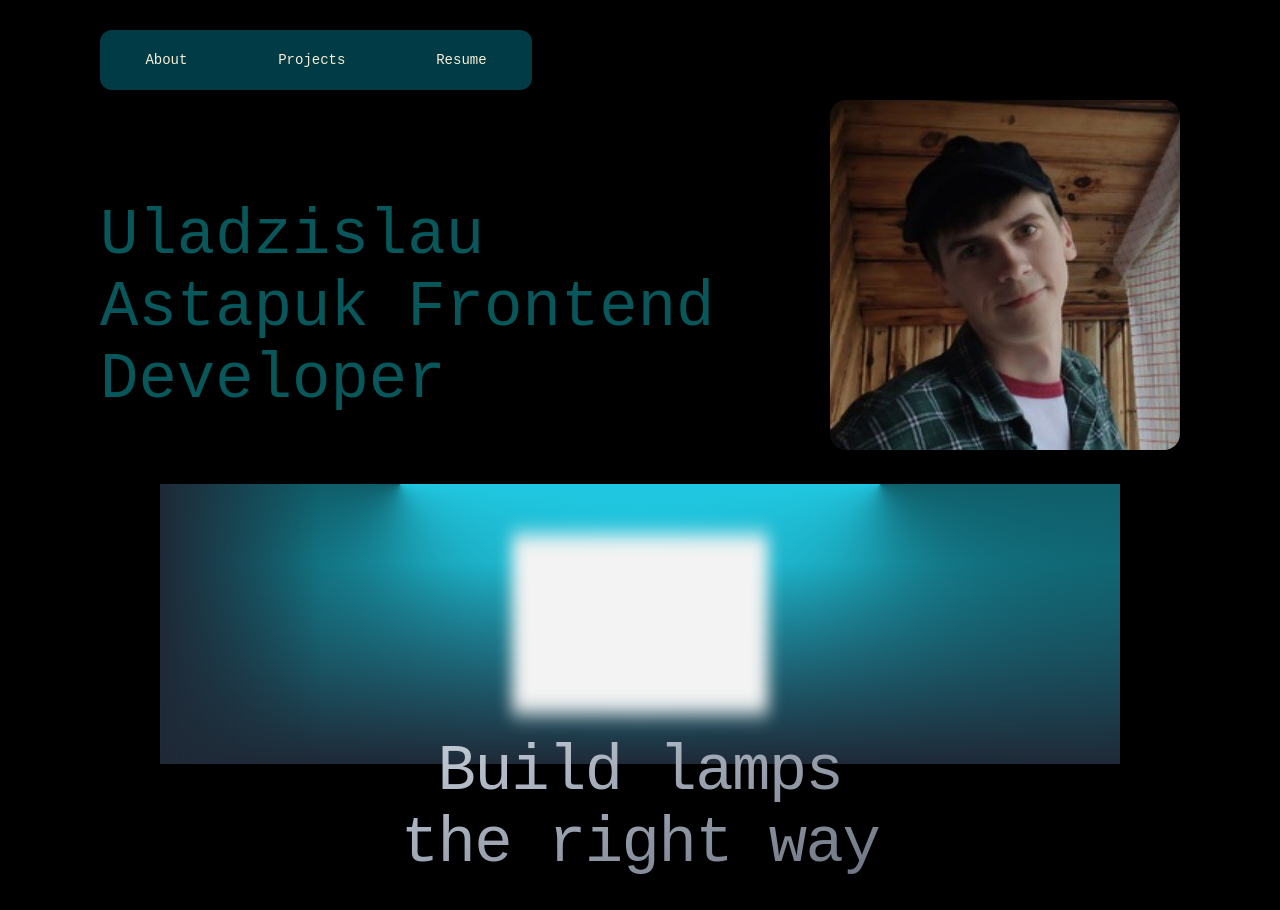
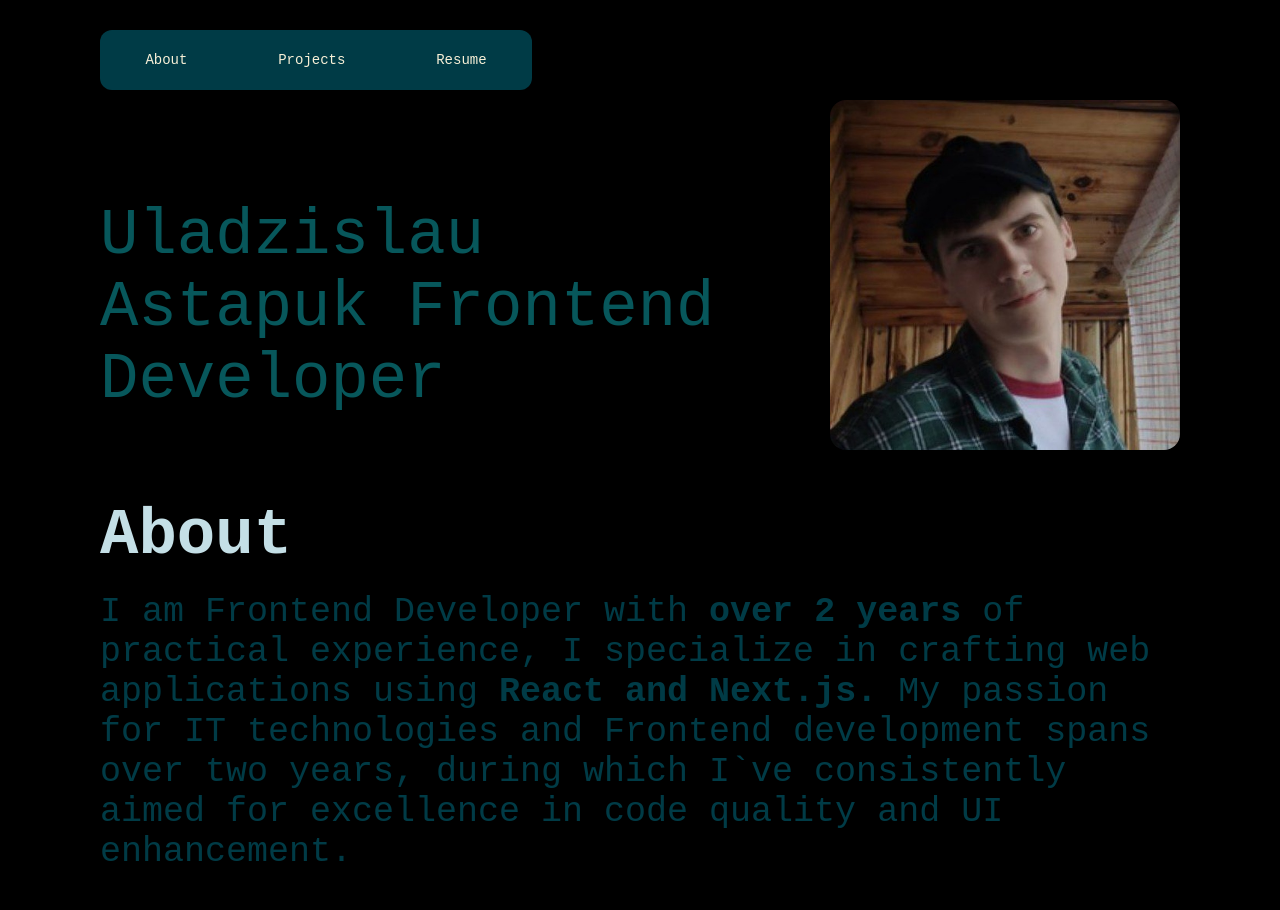
Before and after one commit to Sp0ngbik/partfolio, a Next.js app: page / in a window 1280 px wide. Shown: the top 910 px of the page. Built offline with nearby package versions, Linux system fonts and the light colour scheme.

Commit message:
del lamp

```diff
--- a/src/app/page.tsx
+++ b/src/app/page.tsx
@@ -5,7 +5,6 @@ import {gsap, TextPlugin} from 'gsap/all'
 import TechSkills from '@/components/TechSkills/TechSkills'
 import {ProfileCard} from '@/components/ProfileCard/ProfileCard'
 import Lamp from '@/components/Lamp/Lamp'
-import {LampContainer} from "@/components/Lamp/LampContainer";
 
 export default function Home() {
     const textProduce: RefObject<HTMLDivElement> = useRef(null)
@@ -30,8 +29,6 @@ export default function Home() {
                 </div>
             </div>
             <div className={s.about}>
-                {/*<LampContainer>*/}
-                    <Lamp/>
                     <h2>About</h2>
                     <div>
                         I am Frontend Developer with <span>over 2 years </span> of practical experience, I
@@ -39,7 +36,6 @@ export default function Home() {
                         for IT technologies and Frontend development spans over two years, during which I`ve
                         consistently aimed for excellence in code quality and UI enhancement.
                     </div>
-                {/*</LampContainer>*/}
             </div>
             <TechSkills/>
         </main>
--- a/src/components/Lamp/Lamp.tsx
+++ /dev/null
@@ -1,35 +0,0 @@
-import React from 'react'
-import { LampContainer } from '@/components/Lamp/LampContainer'
-import { motion } from 'framer-motion'
-
-const Lamp = ({ children }: any) => {
-  return (
-      <LampContainer>
-          <motion.h1
-              style={{
-                  marginTop: "2rem",
-                  backgroundImage: "linear-gradient(to bottom right, #CBD5E0, #6B7280)",
-                  WebkitBackgroundClip: "text",
-                  backgroundClip: "text",
-                  textAlign: "center",
-                  paddingTop: "1rem",
-                  fontSize: "4rem",
-                  fontWeight: "500",
-                  letterSpacing: "-0.025em",
-                  color: "transparent",
-              }}
-              initial={{ opacity: 0.5, y: 100 }}
-              animate={{ opacity: 1, y: 0 }}
-              transition={{
-                  delay: 0.3,
-                  duration: 0.8,
-                  ease: "easeInOut",
-              }}
-          >
-              Build lamps <br /> the right way
-          </motion.h1>
-      </LampContainer>
-  )
-}
-
-export default Lamp
--- a/src/components/Lamp/LampContainer/LampContainer.tsx
+++ /dev/null
@@ -1,226 +0,0 @@
-import { motion } from 'framer-motion'
-import clsx from 'clsx'
-
-export const LampContainer = ({
-  children,
-  className,
-}: {
-  children: React.ReactNode
-  className?: string
-}) => {
-  return (
-    <div
-      style={{
-        position: 'relative',
-        display: 'flex',
-        minHeight: '60vh',
-        flexDirection: 'column',
-        overflow: 'hidden',
-        // backgroundColor:'transparent',
-        // backgroundColor: '#1f2937', /* bg-slate-950 */
-        width: '100%',
-        borderRadius: '0.375rem' /* rounded-md */,
-        zIndex: 0,
-      }}
-      className={clsx(className)}
-    >
-      <div
-        style={{
-          position: 'relative',
-          display: 'flex',
-          width: '100%',
-          flex: 1,
-          transform: 'scaleY(1.25)',
-          alignItems: 'center',
-          justifyContent: 'center',
-          isolation: 'isolate',
-          zIndex: 0,
-        }}
-      >
-        <motion.div
-          initial={{ opacity: 0.5, width: '15rem' }}
-          whileInView={{ opacity: 1, width: '30rem' }}
-          transition={{
-            delay: 0.3,
-            duration: 0.8,
-            ease: 'easeInOut',
-          }}
-          style={{
-            position: 'absolute',
-            backgroundImage: `conic-gradient(var(--conic-position), var(--tw-gradient-stops))`,
-            inset: 'auto',
-            right: '50%',
-            height: '14rem' /* h-56 */,
-            overflow: 'visible',
-            width: '30rem',
-            background: 'conic-gradient(from 70deg at center top, #22d3ee, transparent)',
-          }}
-          // className="absolute inset-auto right-1/2 h-56 overflow-visible w-[30rem] bg-gradient-conic from-cyan-500 via-transparent to-transparent text-white [--conic-position:from_70deg_at_center_top]"
-        >
-          <div
-            style={{
-              position: 'absolute',
-              width: '100%',
-              left: 0,
-              backgroundColor: '#1f2937' /* bg-slate-950 */,
-              height: '10rem' /* h-40 */,
-              bottom: 0,
-              zIndex: 20,
-              maskImage: 'linear-gradient(to top, white, transparent)',
-              maskComposite: 'destination-out',
-            }}
-            // className="absolute  w-[100%] left-0 bg-slate-950 h-40 bottom-0 z-20 [mask-image:linear-gradient(to_top,white,transparent)]"
-          />
-          <div
-            style={{
-              position: 'absolute',
-              width: '10rem' /* w-40 */,
-              height: '100%',
-              left: 0,
-              backgroundColor: '#1f2937' /* bg-slate-950 */,
-              bottom: 0,
-              zIndex: 20,
-
-              maskImage: 'linear-gradient(to right,  white,transparent)',
-            }}
-            // className="absolute  w-40 h-[100%] left-0 bg-slate-950  bottom-0 z-20 [mask-image:linear-gradient(to_right,white,transparent)]"
-          />
-        </motion.div>
-        <motion.div
-          initial={{ opacity: 0.5, width: '15rem' }}
-          whileInView={{ opacity: 1, width: '30rem' }}
-          transition={{
-            delay: 0.3,
-            duration: 0.8,
-            ease: 'easeInOut',
-          }}
-          style={{
-            backgroundImage: `conic-gradient( var(--tw-gradient-stops),var(--conic-position))`,
-            background: 'conic-gradient(from 290deg at center top, transparent, #22d3ee)',
-            position: 'absolute',
-            width: '30rem',
-            inset: 'auto',
-            left: '50%',
-            height: '14rem',
-            color: '#fff',
-          }}
-        >
-          <div
-            style={{
-              left: 0,
-              maskImage: 'linear-gradient(to top, white, transparent)',
-              position: 'absolute',
-              width: '100%' /* w-40 */,
-              height: '10rem',
-              right: 0,
-              backgroundColor: '#1f2937' /* bg-slate-950 */,
-              bottom: 0,
-              zIndex: 20,
-            }}
-          />
-          <div
-            style={{
-              position: 'absolute',
-              width: '100%',
-              right: 0,
-              height: '14rem' /* h-40 */,
-              bottom: 0,
-              zIndex: 20,
-              background: 'conic-gradient(from 290deg at center top,#22d3ee, transparent, )',
-              maskImage: 'linear-gradient(to bottom left, white, transparent)',
-
-            }}
-          />
-        </motion.div>
-        <div
-          style={{
-            position: 'absolute',
-            top: '50%',
-            height: '12rem' /* h-48 */,
-            width: '100%',
-            transform: 'translateY(-50%) scaleX(1.5)' /* translate-y-12 scale-x-150 */,
-            maskImage: 'linear-gradient(to bottom , white, transparent)',
-
-          }}
-        ></div>
-        <div
-          style={{
-            position: 'absolute',
-            top: '50%',
-            zIndex: 50,
-            height: '12rem' /* h-48 */,
-            width: '100%',
-
-          }}
-        ></div>
-        <div
-          style={{
-            position: 'absolute',
-            inset: 'auto',
-            zIndex: 50,
-
-          }}
-        ></div>
-        <motion.div
-          initial={{ width: '8rem' }}
-          whileInView={{ width: '16rem' }}
-          transition={{
-            delay: 0.3,
-            duration: 0.8,
-            ease: 'easeInOut',
-          }}
-          style={{
-            position: 'absolute',
-            inset: 'auto',
-            zIndex: 30,
-            height: '9rem', /* h-36 */
-            width: '16rem' /* w-64 */,
-            backgroundColor: '#f3f3f3', /* bg-cyan-400 */
-            filter: 'blur(8px)' /* blur-2xl */
-          }}
-        ></motion.div>
-        <motion.div
-          initial={{ width: '15rem' }}
-          whileInView={{ width: '30rem' }}
-          transition={{
-            delay: 0.3,
-            duration: 0.8,
-            ease: 'easeInOut',
-          }}
-          style={{
-            position: 'absolute',
-            inset: 'auto',
-            zIndex: 50,
-            height: '0.5rem', /* h-0.5 */
-            width: '30rem',
-            transform: 'translateY(-7rem)', /* -translate-y-[7rem] */
-            backgroundColor: 'transparent' /* bg-cyan-400 */
-          }}
-          className="absolute inset-auto z-50 h-0.5 w-[30rem] -translate-y-[7rem] bg-cyan-400 "
-        ></motion.div>
-
-        <div
-          style={{
-            position: 'absolute',
-            inset: 'auto',
-            zIndex: 40,
-          }}
-        ></div>
-      </div>
-
-      <div
-        style={{
-          position: 'relative',
-          zIndex: 50,
-          display: 'flex',
-          transform: 'translateY(-80px)' /* -translate-y-80 */,
-          flexDirection: 'column',
-          alignItems: 'center',
-          padding: '0 1.25rem' /* px-5 */,
-        }}
-      >
-        {children}
-      </div>
-    </div>
-  )
-}
--- a/src/components/Lamp/LampContainer/index.ts
+++ /dev/null
@@ -1 +0,0 @@
-export * from './LampContainer'
--- a/src/components/Lamp/index.ts
+++ /dev/null
@@ -1 +0,0 @@
-export * from './Lamp'
```
Also changed, not shown: src/components/Lamp/Lamp.module.scss (deleted), src/components/Lamp/LampContainer/LampContainer.module.scss (deleted).
